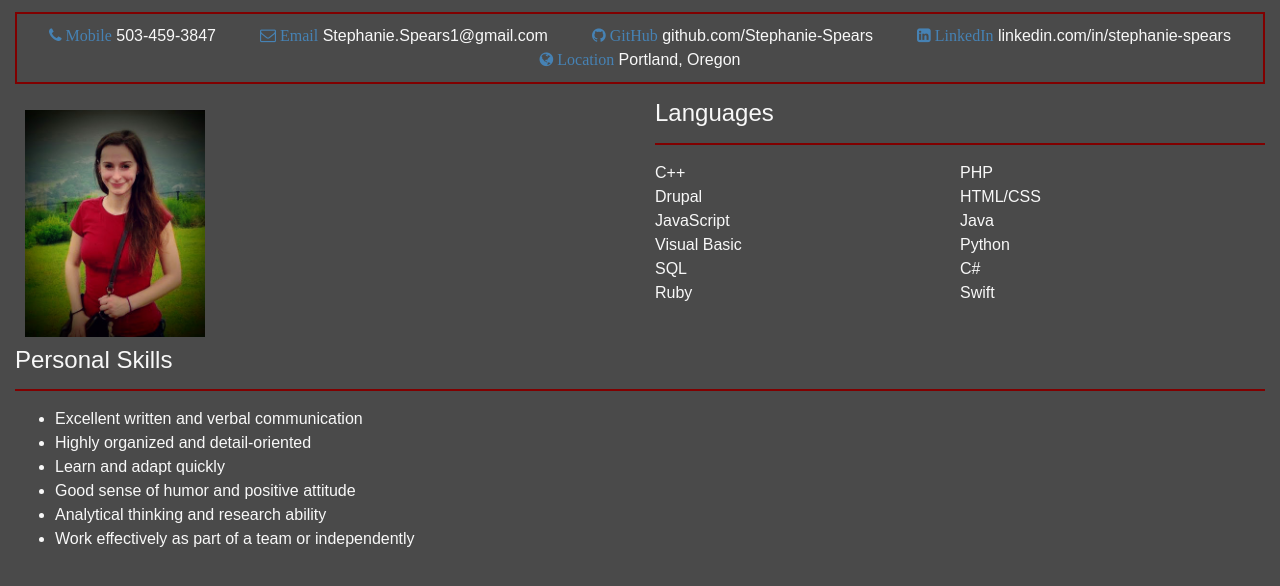
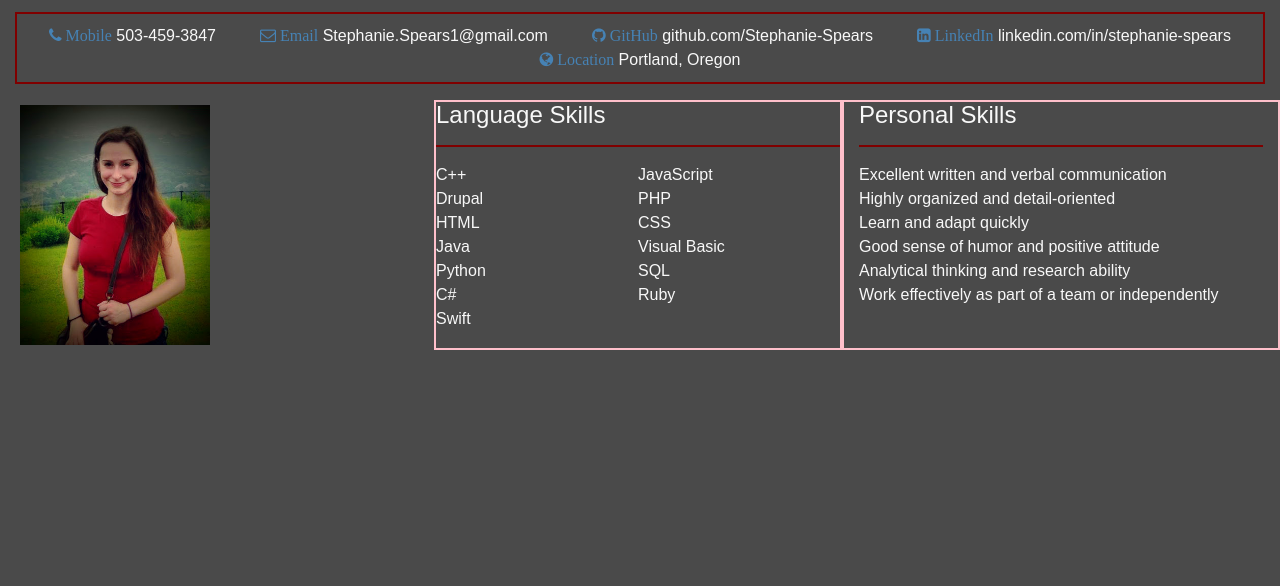
Before and after one commit to Stephanie-Spears/homepage, a plain HTML site: page index.html in a window 1280 px wide. Shown: the part 938-1524 px from the top of the page. Drawn offline with Linux system fonts and the light colour scheme; a web font is replaced by a local one.

Commit message:
update spacing of li

```diff
--- a/css/styles.css
+++ b/css/styles.css
@@ -35,6 +35,10 @@ h1{
 hr{
   border-top: 2px solid maroon;
 }
+ul{
+  padding: 0;
+  list-style-type: none;
+}
 
 /* ---- MAIN ----*/
 #homepage-main{
@@ -65,9 +69,12 @@ hr{
 #nav-links a{
   color: #f8f8f8;
 }
+#nav-links a:hover{
+  color: blue;
+}
 
 #homepage-content{
-  border: 2px solid maroon;
+  border: 2px solid white;
   position: absolute;
   bottom: 40px;
   left: 40px;
@@ -87,6 +94,7 @@ hr{
 }
 
 #cv-header span{
+  display: inline-block;
   color: black;
 }
 
@@ -112,26 +120,30 @@ hr{
   color: steelblue;
 }
 
-.bioPic {
-  /*float: left;*/
-  padding: 10px;
+#bioPic {
+  padding: 5px;
   width: 200px;
 }
 
 #languages-list{
   margin: 0;
   padding: 0;
-  list-style: none;
+  /*margin-left: -150px;*/
+  border: 2px solid pink;
 }
 
-#languages-list li{
+#languages-list li:nth-child(odd){
+  float: right;
+  width: 50%;
+}
+#languages-list li:nth-child(even){
   float: left;
-  margin: 0;
-  padding: 0;
-  display: inline;
   width: 50%;
 }
 #skills-list{
+  /*clear: left;*/
+  list-style: none;
+  border: 2px solid pink;
 
 }
 
--- a/index.html
+++ b/index.html
@@ -81,17 +81,18 @@
       </div> <!-- end row2 div -->
       <div class="row">
         <div class="col">
-          <img class="bioPic" src="img/bioPic.jpg" alt="">
+          <img id="bioPic" src="img/bioPic.jpg" alt="">
         </div>
-        <div class="col">
-          <h4>Languages</h4>
+        <div id="languages-list" class="col">
+          <h4>Language Skills</h4>
           <hr>
-          <ul id="languages-list">
+          <ul>
+            <li>JavaScript</li>
             <li>C++</li>
             <li>PHP</li>
             <li>Drupal</li>
-            <li>HTML/CSS</li>
-            <li>JavaScript</li>
+            <li>CSS</li>
+            <li>HTML<li>
             <li>Java</li>
             <li>Visual Basic</li>
             <li>Python</li>
@@ -101,12 +102,10 @@
             <li>Swift</li>
           </ul>
         </div>
-      </div>
-      <div class="row">
-        <div class="col">
+        <div id="skills-list" class="col">
           <h4>Personal Skills</h4>
           <hr>
-          <ul id="skills-list">
+          <ul>
             <li>Excellent written and verbal communication</li>
             <li>Highly organized and detail-oriented</li>
             <li>Learn and adapt quickly</li>
```
